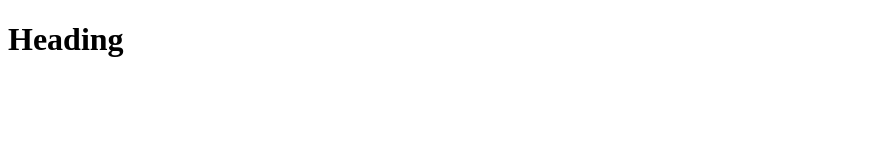
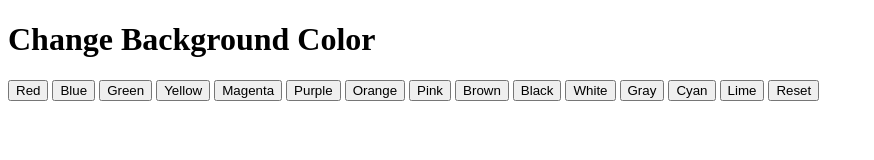
Before and after one commit to sidkon748/Hatley, a plain HTML site: page index.html in a window 1280 px wide. Shown: the whole page, without its empty margins (0-874 px from the left). Drawn offline with Linux system fonts and the light colour scheme.

Commit message:
index correction

```diff
--- a/index.html
+++ b/index.html
@@ -3,11 +3,26 @@
 <head>
   <meta charset="UTF-8">
   <meta name="viewport" content="width=device-width, initial-scale=1.0">
-  <title> Title </title>
+  <title>Color Change</title>
 </head>
 <body>
-  <h1> Heading </h1>
+  <h1>Change Background Color</h1>
+  <button onclick="changeColor('red')">Red</button>
+  <button onclick="changeColor('blue')">Blue</button>
+  <button onclick="changeColor('green')">Green</button>
+  <button onclick="changeColor('yellow')">Yellow</button>
+  <button onclick="changeColor('magenta')">Magenta</button>
+  <button onclick="changeColor('purple')">Purple</button>
+  <button onclick="changeColor('orange')">Orange</button>
+  <button onclick="changeColor('pink')">Pink</button>
+  <button onclick="changeColor('brown')">Brown</button>
+  <button onclick="changeColor('black')">Black</button>
+  <button onclick="changeColor('white')">White</button>
+  <button onclick="changeColor('gray')">Gray</button>
+  <button onclick="changeColor('cyan')">Cyan</button>
+  <button onclick="changeColor('lime')">Lime</button>
+  <button onclick="resetColor()">Reset</button>
 
-  <script src="main.js"></script>
+  <script src="script.js"></script>
 </body>
 </html>
```
